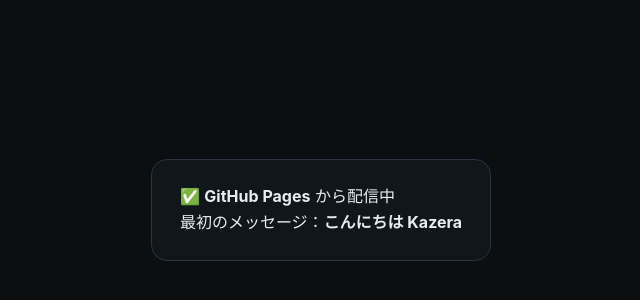
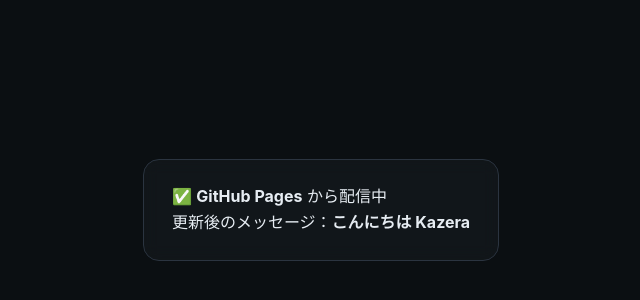
Before and after one commit to kazeraai/kazeraai.github.io, a plain HTML site: page index.html in a window 1280 px wide. Shown: the part 190-490 px from the top of the page, without its empty margins (319-959 px from the left). Drawn offline with Linux system fonts and the light colour scheme.

Commit message:
update text

```diff
--- a/index.html
+++ b/index.html
@@ -6,5 +6,5 @@ display:grid;place-items:center;font:16px/1.6 -apple-system,BlinkMacSystemFont,"
 </style>
 <div class="box">
   <div>✅ <b>GitHub Pages</b> から配信中</div>
-  <div id="msg">最初のメッセージ：<b>こんにちは Kazera</b></div>
+  <div id="msg">更新後のメッセージ：<b>こんにちは Kazera</b></div>
 </div>
```
